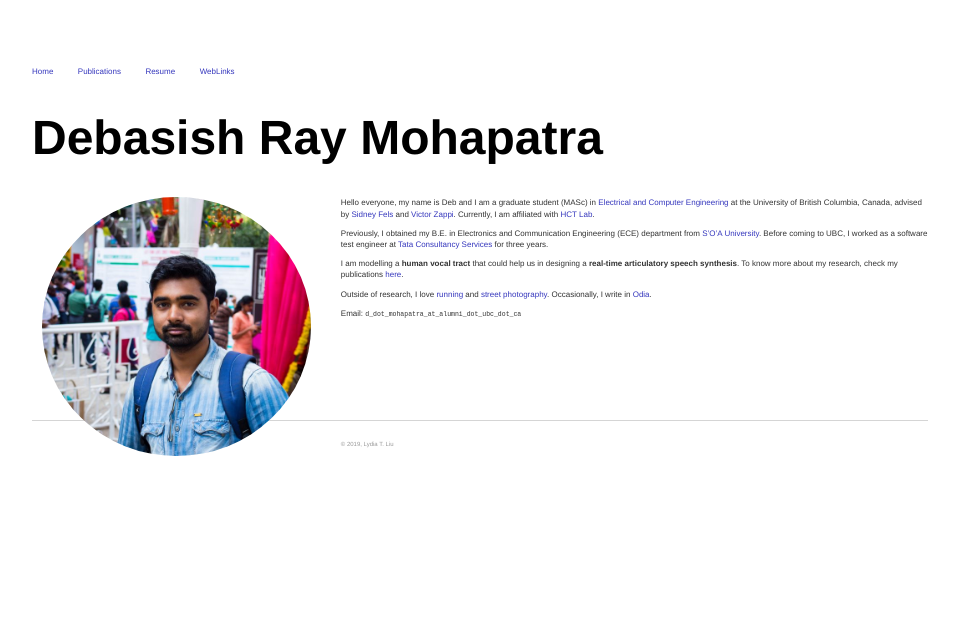
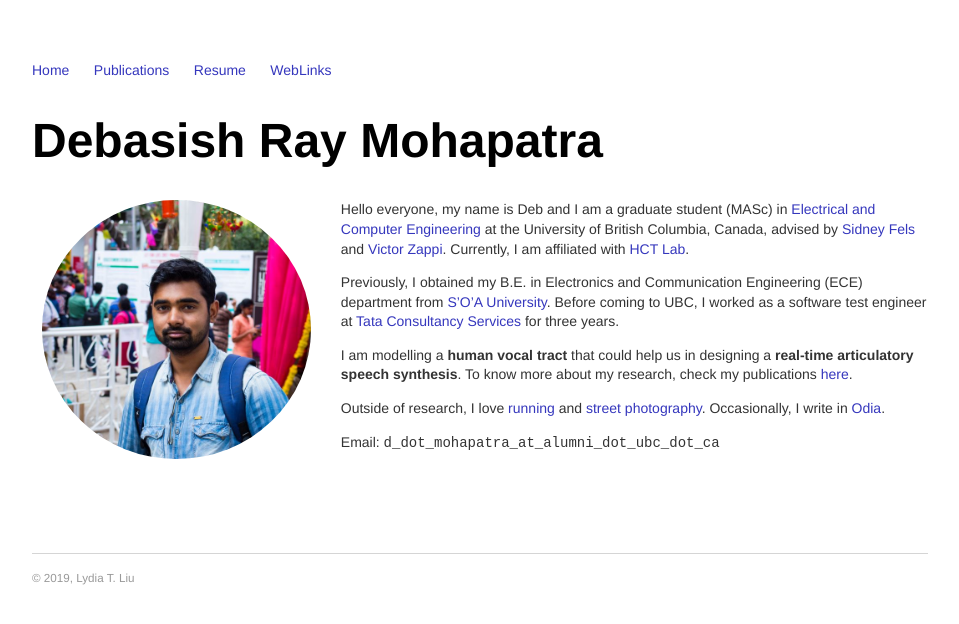
Before and after one commit to PramitSaha/debasishray19.github.io, a Jekyll site: the page built from index.md, in a window 1280 px wide. Shown: the top 624 px of the page, without its empty margins (160-1119 px from the left). Built offline with Jekyll 4.4.1, drawn with Linux system fonts in a browser that asks for light colours.

Commit message:
Update main.css

```diff
--- a/css/main.css
+++ b/css/main.css
@@ -32,7 +32,7 @@ h3 {
 p {
     font-family: 'Helvetica', 'Arial', 'Sans-Serif';
     font-weight: lighter;
-    font-size: 0.5em;
+    font-size: 14px;
     line-height: 1.4em;
     color: #333;
 }
@@ -63,7 +63,7 @@ footer {
 ul li{
     font-family:'Helvetica', 'Arial', 'Sans-Serif';
     font-weight: lighter;
-    font-size:0.5em;
+    font-size: 14px;
     line-height: 1.5em;
     list-style-type: circle;
 }
```
